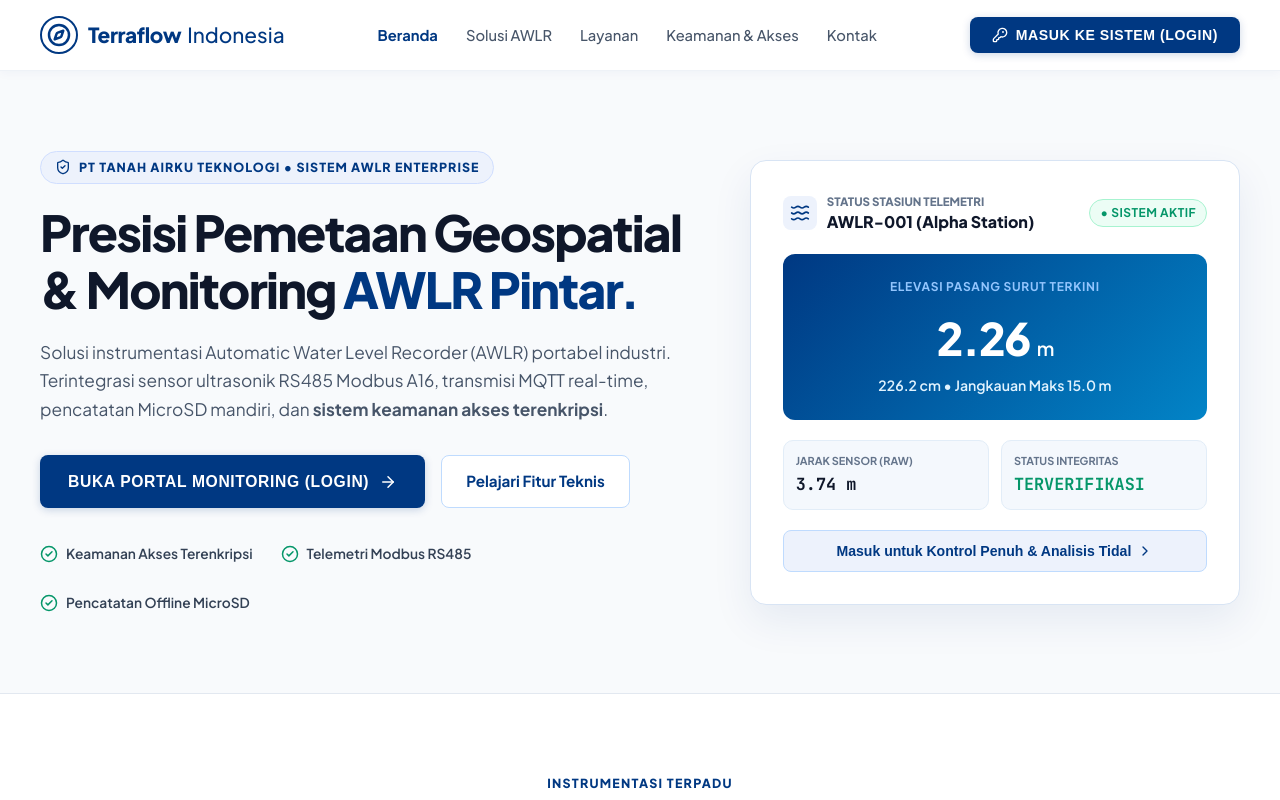
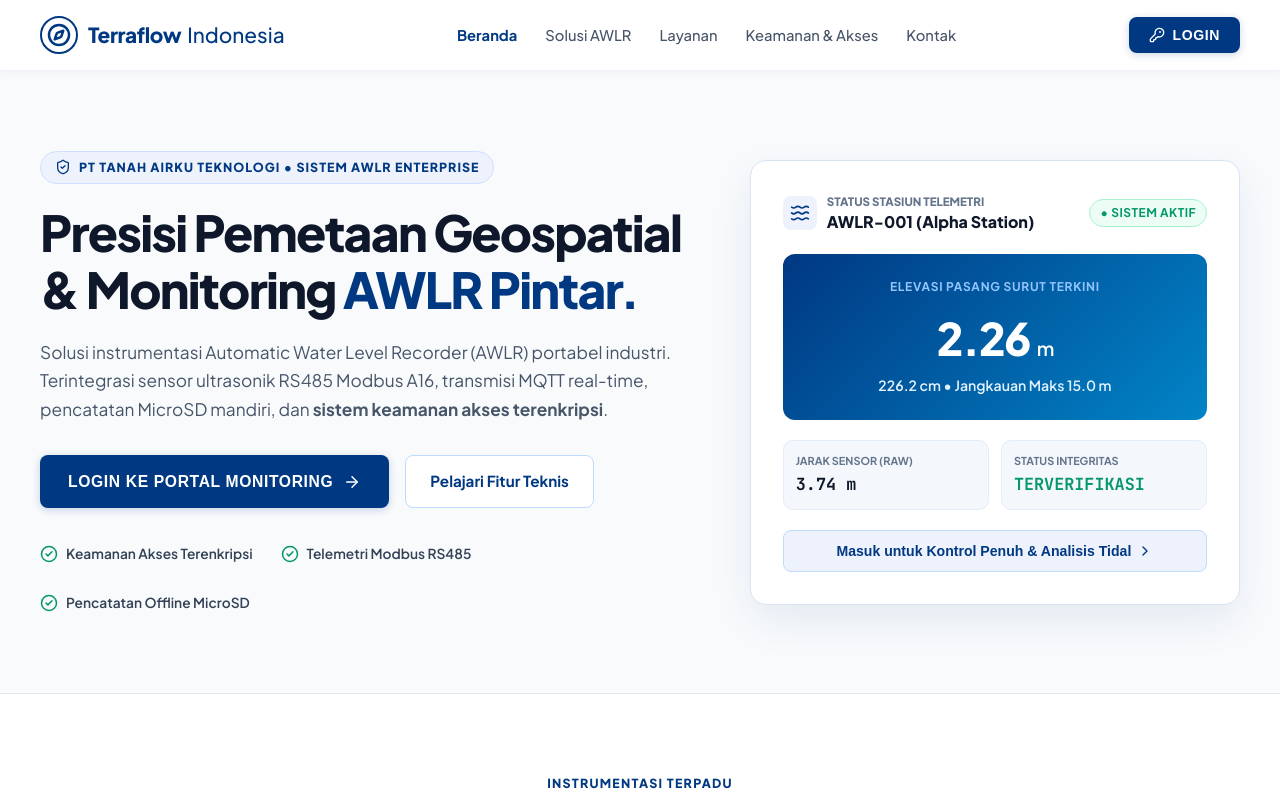
Before and after one commit to dimss19/TerraflowId, a React (Vite) app in the folder frontend/: page / in a window 1280 px wide. Shown: the top 800 px of the page. Built offline with nearby package versions, Linux system fonts and the light colour scheme; no server answers.

Commit message:
fix(landing): simplify header button text to 'Login'

```diff
--- a/frontend/src/components/LandingPageView.jsx
+++ b/frontend/src/components/LandingPageView.jsx
@@ -97,13 +97,13 @@
                 display: 'flex',
                 alignItems: 'center',
                 gap: '8px',
-                padding: '10px 22px',
+                padding: '10px 20px',
                 fontSize: '0.88rem',
                 cursor: 'pointer'
               }}
             >
               <KeyRound size={16} />
-              <span>Masuk ke Sistem (Login)</span>
+              <span>Login</span>
             </button>
           </div>
         </div>
@@ -173,7 +173,7 @@
                   cursor: 'pointer'
                 }}
               >
-                <span>Buka Portal Monitoring (Login)</span>
+                <span>Login ke Portal Monitoring</span>
                 <ArrowRight size={18} />
               </button>
 
@@ -571,7 +571,7 @@
               className="btn-corporate-primary"
               style={{ padding: '8px 18px', fontSize: '0.82rem', cursor: 'pointer' }}
             >
-              Masuk ke Portal Login
+              Login ke Portal
             </button>
           </div>
         </div>
```
